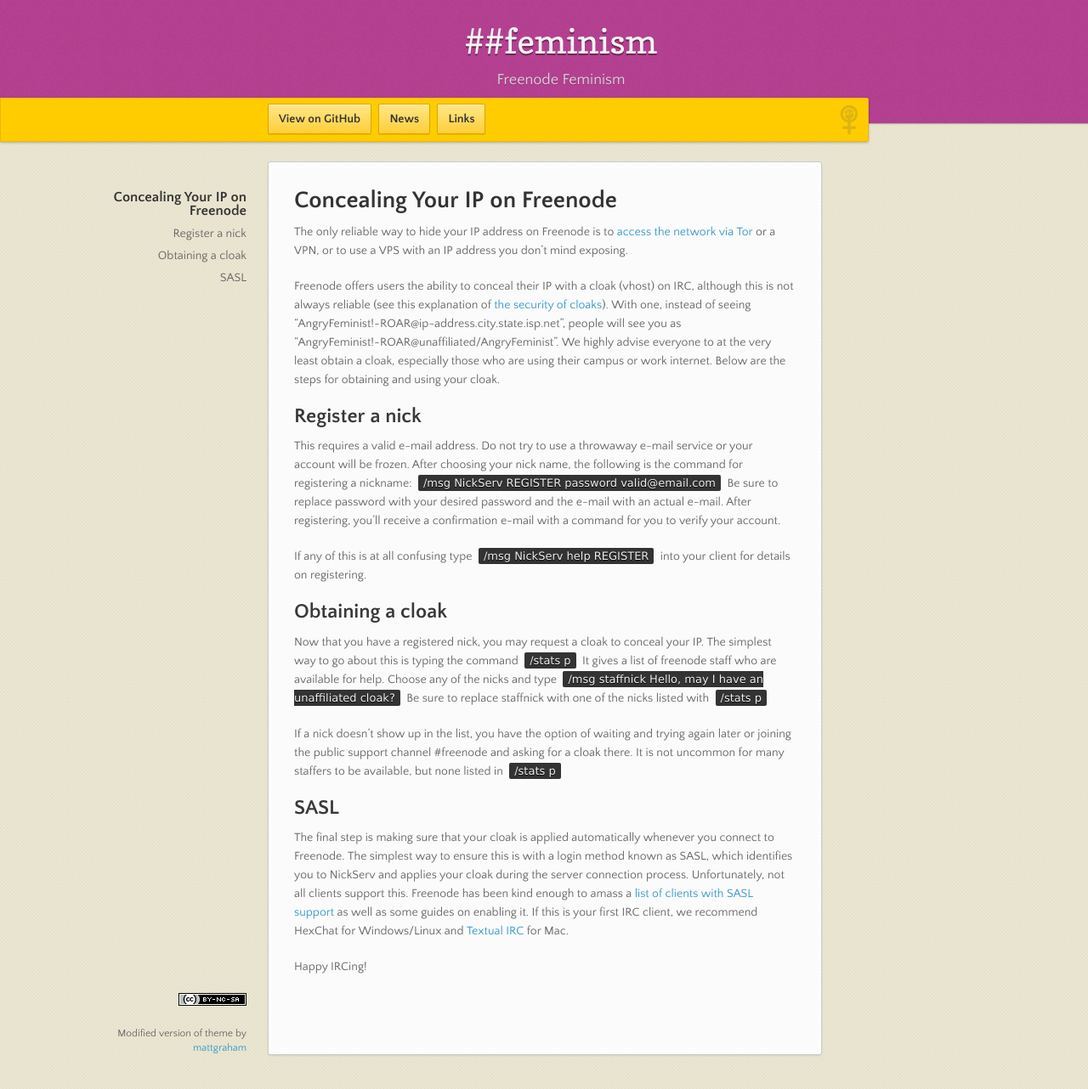
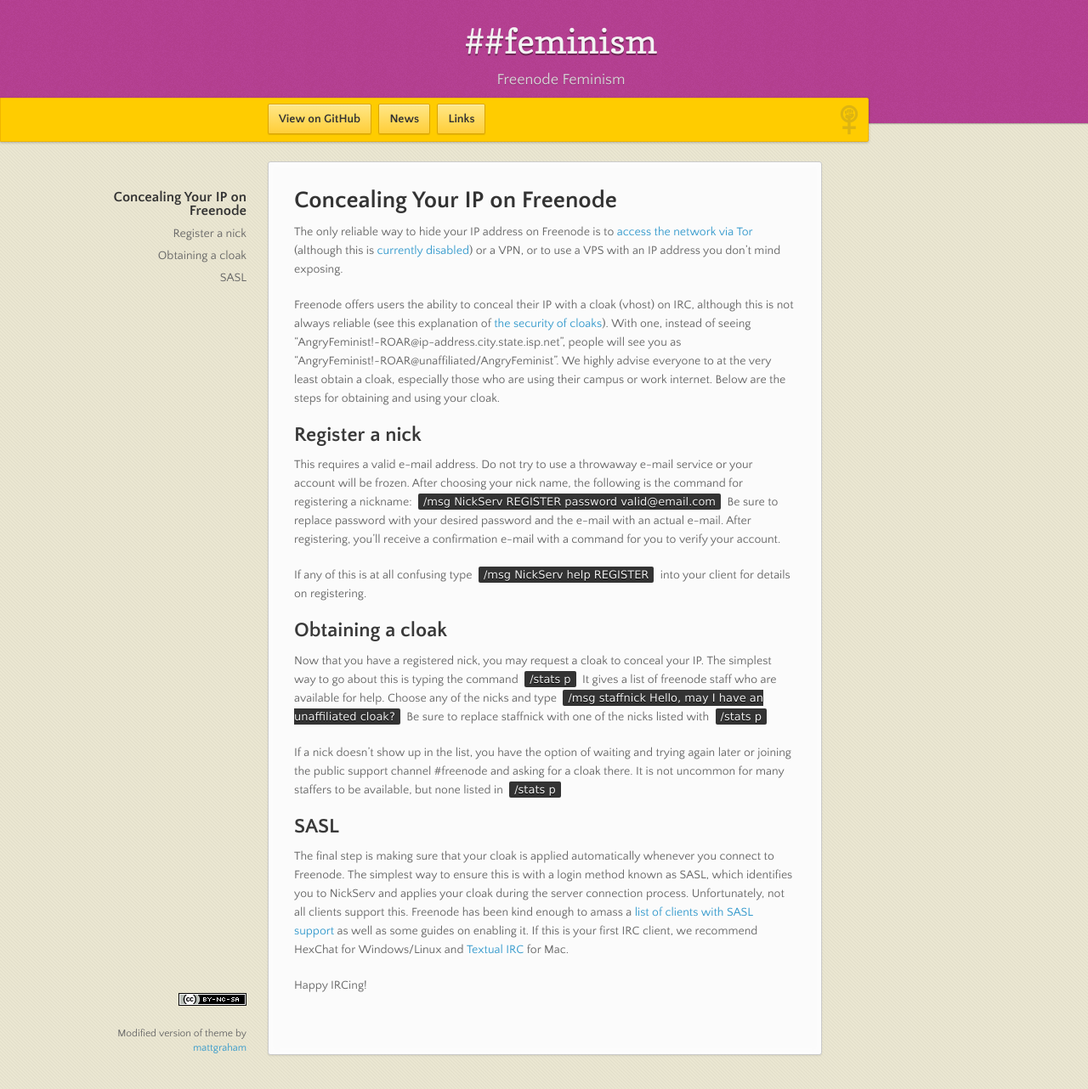
Before and after one commit to feminism-chat/feminism-chat.github.io, a Jekyll site: the page built from cloak.md, in a window 1280 px wide and 1282 px high. Shown: the whole window at 85% size. Built offline with Jekyll 4.4.1, drawn with Linux system fonts in a browser that asks for light colours; nearby versions of some CDN libraries.

Commit message:
Add note about Freenode disabling Tor

```diff
--- a/cloak.md
+++ b/cloak.md
@@ -5,7 +5,7 @@ title: Concealing Your IP on Freenode
 ---
 
 # Concealing Your IP on Freenode
-The only reliable way to hide your IP address on Freenode is to [access the network via Tor](http://freenode.net/irc_servers.shtml#tor) or a VPN, or to use a VPS with an IP address you don't mind exposing.
+The only reliable way to hide your IP address on Freenode is to [access the network via Tor](http://freenode.net/irc_servers.shtml#tor) (although this is [currently disabled](https://twitter.com/freenodestaff/status/564848187710906368)) or a VPN, or to use a VPS with an IP address you don't mind exposing.
 
 Freenode offers users the ability to conceal their IP with a cloak (vhost) on IRC, although this is not always reliable (see this explanation of [the security of cloaks](https://gist.github.com/maxteufel/1e2cf7ada079c271bd3c)). With one, instead of seeing "AngryFeminist!~ROAR@ip-address.city.state.isp.net", people will see you as "AngryFeminist!~ROAR@unaffiliated/AngryFeminist".  We highly advise everyone to at the very least obtain a cloak, especially those who are using their campus or work internet. Below are the steps for obtaining and using your cloak.
 
```
